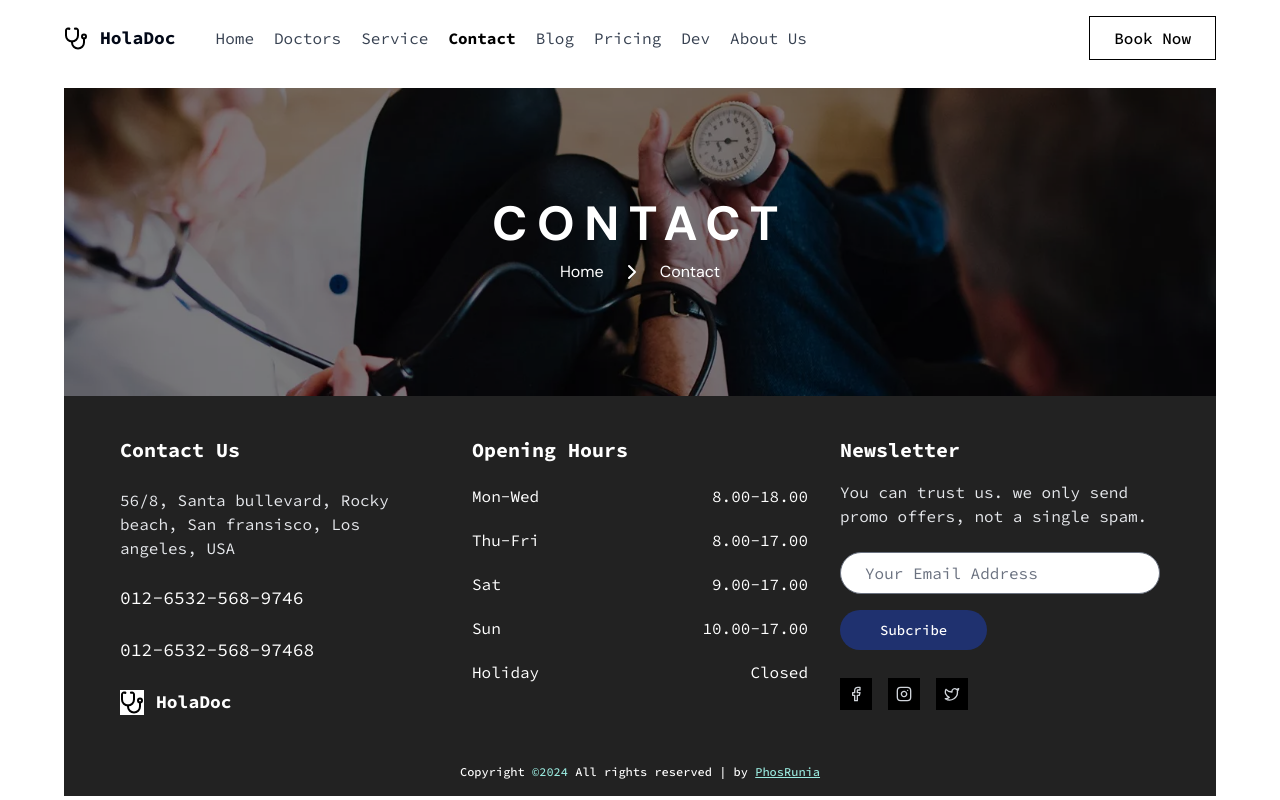
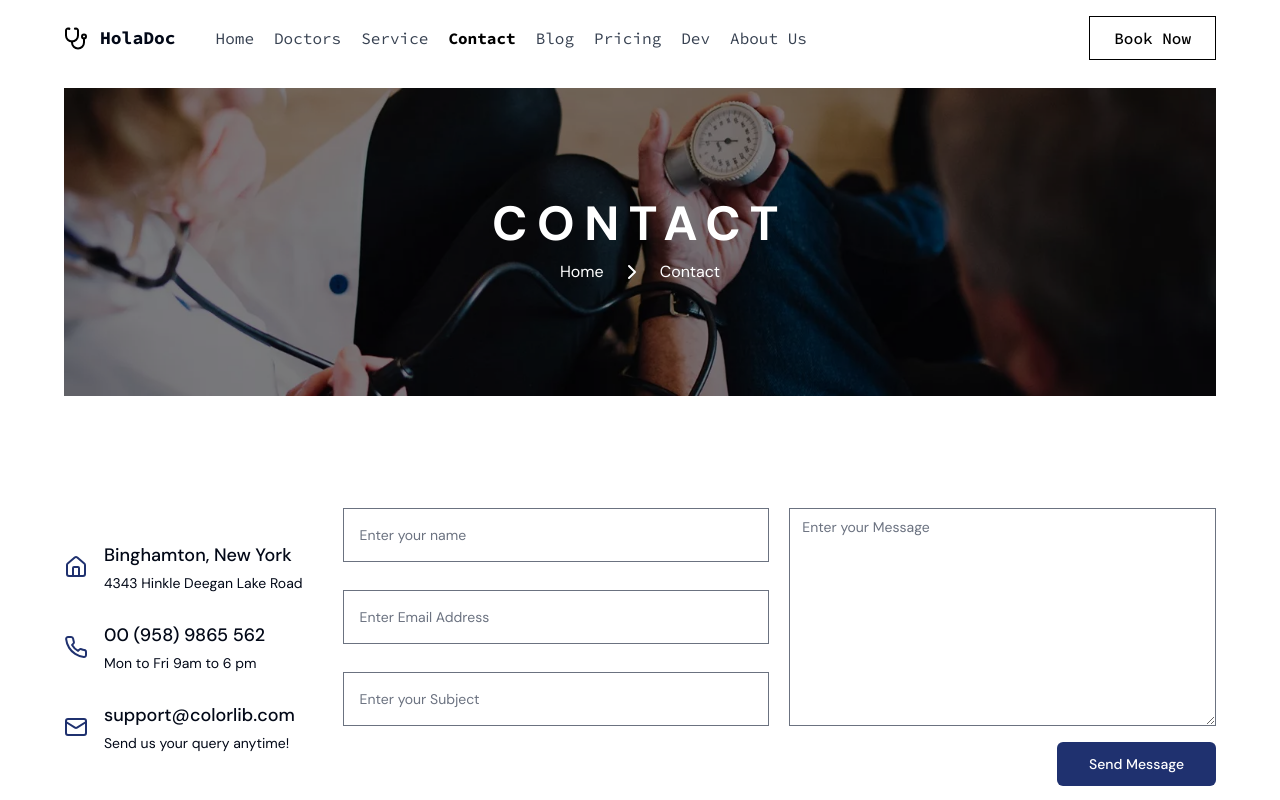
Before and after one commit to PhosRunia28/Hospital-Hola-Doc, a React (Vite) app: page /contact in a window 1280 px wide. Shown: the top 800 px of the page. Built offline with nearby package versions, Linux system fonts and the light colour scheme.

Commit message:
ui: ContactPage Complete

```diff
--- a/src/components/pages/Contact.tsx
+++ b/src/components/pages/Contact.tsx
@@ -1,9 +1,11 @@
 import SectionBreadcrumb from "../sections/SectionBreadcrumb";
+import SectionContact from "../sections/SectionContact";
 
 export default function Contact() {
   return (
     <>
       <SectionBreadcrumb breadcrumb="Contact" />
+      <SectionContact />
     </>
   );
 }
--- a/src/components/sections/SectionBreadcrumb.tsx
+++ b/src/components/sections/SectionBreadcrumb.tsx
@@ -10,7 +10,7 @@ export default function SectionBreadcrumb({
     <section className="relative flex w-full flex-col items-center justify-center bg-[url('src/img/banner.png')] bg-cover bg-right py-28 font-DMSans text-white">
       <div className="absolute inset-0 bg-black/50"></div>
       <div className="relative z-20 space-y-3">
-        <h3 className="text-5xl font-bold uppercase tracking-[0.2em]">
+        <h3 className="text-4xl font-bold uppercase tracking-[0.2em] md:text-5xl">
           {breadcrumb}
         </h3>
         <div className="flex items-center justify-center gap-4">
--- /dev/null
+++ b/src/components/sections/SectionContact.tsx
@@ -0,0 +1,66 @@
+import { Button } from "../ui/button";
+import ContactItem from "../ui/ContactItem";
+import { Home, Mail, Phone } from "lucide-react";
+
+export default function SectionContact() {
+  return (
+    <section className="flex flex-col gap-10 py-28 font-DMSans lg:flex-row lg:items-center">
+        <div className="flex flex-col gap-7">
+          <ContactItem
+            title="Binghamton, New York"
+            desc="4343 Hinkle Deegan Lake Road"
+            icon={<Home className="h-6 w-6 text-primary" />}
+          />
+          <ContactItem
+            title="00 (958) 9865 562"
+            desc="Mon to Fri 9am to 6 pm"
+            icon={<Phone className="h-6 w-6 text-primary" />}
+          />
+          <ContactItem
+            title="support@colorlib.com"
+            desc="Send us your query anytime!"
+            icon={<Mail className="h-6 w-6 text-primary" />}
+          />
+        </div>
+        <form className="flex flex-col gap-5 sm:flex-row lg:flex-1">
+          <div className="flex flex-1 flex-col gap-7">
+            <input
+              type="text"
+              className="w-full px-4 py-4 text-sm"
+              placeholder="Enter your name"
+              name="name"
+            />
+            <input
+              type="email"
+              className="w-full px-4 py-4 text-sm"
+              placeholder="Enter Email Address"
+              name="email"
+              required
+            />
+            <input
+              type="text"
+              className="w-full px-4 py-4 text-sm"
+              placeholder="Enter your Subject"
+              name="subject"
+            />
+          </div>
+          <div className="flex flex-1 flex-col items-end gap-4">
+            <textarea
+              name="message"
+              placeholder="Enter your Message"
+              className="w-full text-sm"
+              cols={30}
+              rows={10}
+            ></textarea>
+            <Button
+              type="submit"
+              size="lg"
+              className="w-full max-w-fit justify-end px-8"
+            >
+              Send Message
+            </Button>
+          </div>
+        </form>
+      </section>
+  )
+}
--- /dev/null
+++ b/src/components/ui/ContactItem.tsx
@@ -0,0 +1,16 @@
+type ContactItemProps = {
+  title: string;
+  desc: string;
+  icon: JSX.Element;
+};
+export default function ContactItem({ title, desc, icon }: ContactItemProps) {
+  return (
+    <div className="flex items-center gap-4">
+      {icon}
+      <div className="space-y-1">
+        <h4 className="text-lg font-medium">{title}</h4>
+        <p className="text-sm">{desc}</p>
+      </div>
+    </div>
+  );
+}
```
